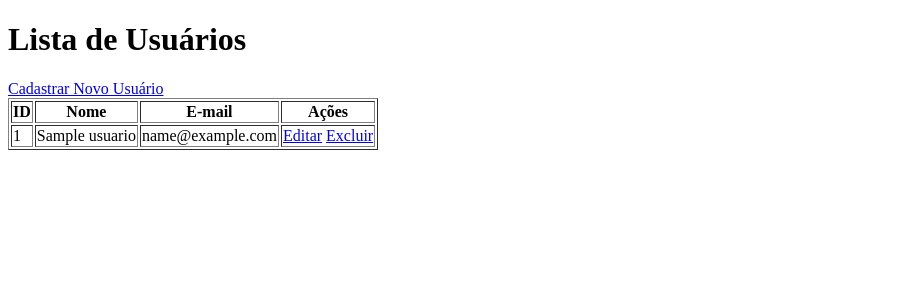
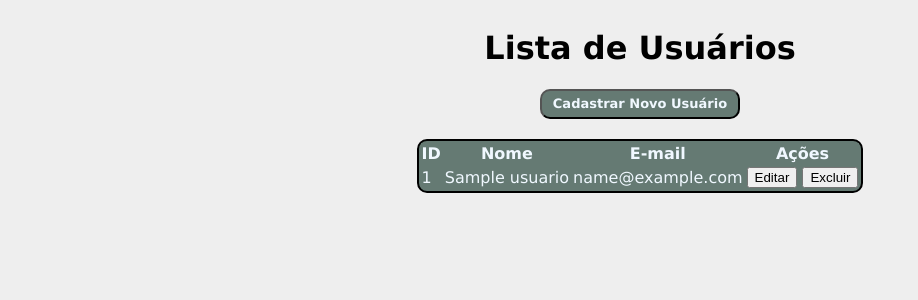
Before and after one commit to DerekFranca/Reservation_system, a PHP site: page /indexUser.php in a window 1280 px wide. Shown: the top 300 px of the page, without its empty margins (0-918 px from the left). Run offline with PHP 8.4, Linux system fonts and the light colour scheme; tables that the repository leaves empty hold one stand-in row (values such as "Sample post").

Commit message:
mudancas

```diff
--- a/editUser.php
+++ b/editUser.php
@@ -28,8 +28,9 @@ if (isset($_GET['id'])) {
 <head>
     <meta charset="UTF-8">
     <title>Editar Usuário</title>
+    <link rel="stylesheet" href="home.css">
 </head>
-<body>
+<body class="bodyeditar">
     <h1>Editar Usuário</h1>
     <form method="POST">
         <input type="hidden" name="id" value="<?= $user['id'] ?>">
@@ -43,7 +44,7 @@ if (isset($_GET['id'])) {
         <label for="telefone">Telefone:</label>
         <input type="text" name="telefone" id="telefone" value="<?= $user['telefone'] ?>" required><br><br>
 
-        <button type="submit">Salvar</button>
+        <button class="botaoeditar" type="submit">Salvar</button>
     </form>
 </body>
 </html>
--- a/home.css
+++ b/home.css
@@ -95,7 +95,97 @@ label{
     font-family: Verdana, Geneva, Tahoma, sans-serif;
 
 
+
 }
 table{
     border: 2px solid black;
 }
+
+.userpagina{
+    background-color: rgb(238, 238, 238);
+    display: flex;
+    flex-direction: column;
+    justify-content: center;
+    align-items: center;
+}
+
+
+
+.cadastropagina{
+    background-color: rgb(238, 238, 238);
+    display: flex;
+    flex-direction: column;
+    justify-content: center;
+    align-items: center;
+
+}
+.meio{
+    background-color: rgb(101, 122, 115);
+    display: flex;
+    justify-content: center;
+    align-items: center;
+    height: 700px;
+    flex-direction: column;
+    font-family: Verdana, Geneva, Tahoma, sans-serif;
+    color: aliceblue;
+    border-radius: 10px;
+
+}
+
+.meioindexuser{
+    background-color: rgb(101, 122, 115);
+    justify-content: center;
+    align-items: center;
+    flex-direction: column;
+    font-family: Verdana, Geneva, Tahoma, sans-serif;
+    color: aliceblue;
+    border-radius: 10px;
+    margin-top: 20px;
+
+
+}
+
+a{
+    text-decoration: none;
+    font-family: Verdana, Geneva, Tahoma, sans-serif;
+    color: black;
+
+}
+
+.botaousuario{
+    background-color: rgb(101, 122, 115);
+    border-radius: 10px;
+    height: 30px;
+    width: 200px;
+    font-family:Verdana, Geneva, Tahoma, sans-serif;
+    font-weight: bolder;
+    cursor: pointer;
+    font-size:small;
+    color: aliceblue;
+
+}
+
+.bodyeditar{
+    background-color: rgb(101, 122, 115);
+    display: flex;
+    justify-content: center;
+    align-items: center;
+    height: 700px;
+    flex-direction: column;
+    font-family: Verdana, Geneva, Tahoma, sans-serif;
+    color: aliceblue;
+    border-radius: 10px;
+
+}
+
+.botaoeditar{
+    border-radius: 10px;
+    height: 50px;
+    width: 135px;
+    font-family:Verdana, Geneva, Tahoma, sans-serif;
+    font-weight: bolder;
+    cursor: pointer;
+    font-size: larger;
+    margin-left: 60px;
+
+}
--- a/indexUser.php
+++ b/indexUser.php
@@ -9,13 +9,14 @@ $users = $userController->GetAllUser();
 <head>
     <meta charset="UTF-8">
     <title>Gerenciamento de Usuários</title>
+    <link rel="stylesheet" href="home.css">
 </head>
-<body>
+<body class="userpagina">
     <h1>Lista de Usuários</h1>
-    <a href="createUser.php">Cadastrar Novo Usuário</a>
-    <table border="1">
+    <a href="createUser.php"><button class="botaousuario">Cadastrar Novo Usuário</button></a>
+    <table class="meioindexuser">
         <thead>
-            <tr>
+            <tr class="lista">
                 <th>ID</th>
                 <th>Nome</th>
                 <th>E-mail</th>
@@ -30,8 +31,8 @@ $users = $userController->GetAllUser();
                         <td><?= $user['nome'] ?></td>
                         <td><?= $user['email'] ?></td>
                         <td>
-                            <a href="editUser.php?id=<?= $user['id'] ?>">Editar</a>
-                            <a href="deleteUser.php?id=<?= $user['id'] ?>" onclick="return confirm('Tem certeza que deseja excluir?')">Excluir</a>
+                            <a href="editUser.php?id=<?= $user['id'] ?>"><button>Editar</button></a>
+                            <a href="deleteUser.php?id=<?= $user['id'] ?>" onclick="return confirm('Tem certeza que deseja excluir?')"><button>Excluir</button></a>
                         </td>
                     </tr>
                 <?php endforeach; ?>
```
Also changed, not shown: createUser.php (+5 -2 lines).
